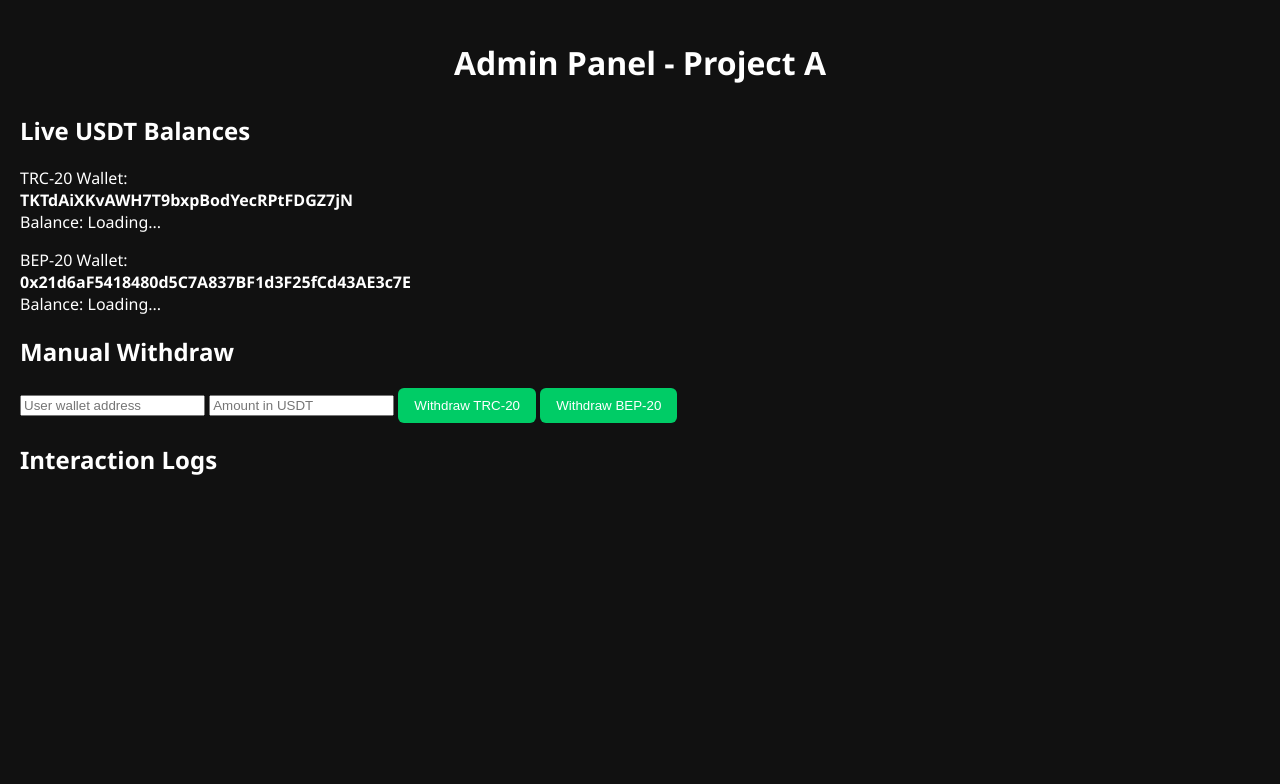
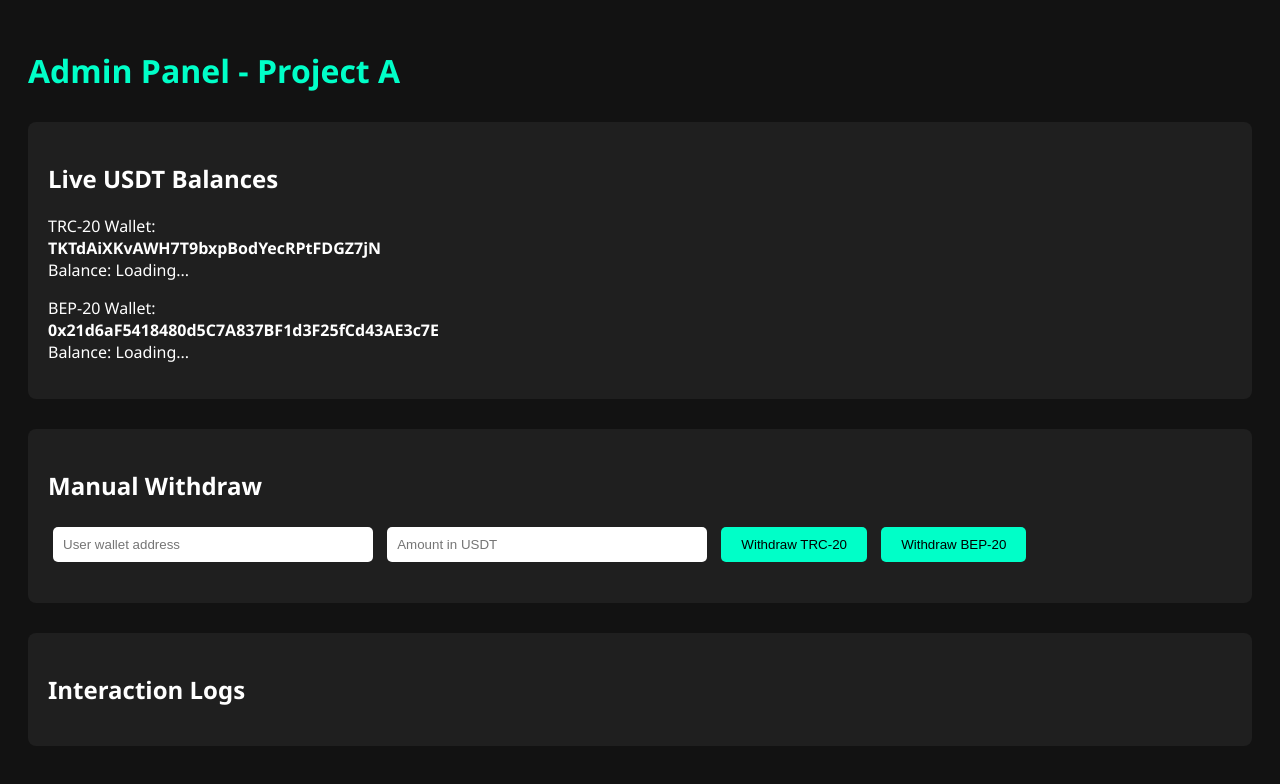
Before and after one commit to jsharma6142/verify-flash-asset, a plain HTML site: page admin-panel/admin.html in a window 1280 px wide. Drawn offline with Linux system fonts and the light colour scheme; a script that the page names is missing.

Commit message:
Update admin.css

```diff
--- a/admin-panel/admin.css
+++ b/admin-panel/admin.css
@@ -1,43 +1,46 @@
 body {
-  background-color: #111;
-  color: white;
+  background: #121212;
+  color: #fff;
   font-family: 'Segoe UI', sans-serif;
-  margin: 0;
   padding: 20px;
 }
 
-.container {
-  max-width: 1000px;
-  margin: auto;
+h1 {
+  color: #00ffc8;
 }
 
-h1 {
-  text-align: center;
-  margin-bottom: 30px;
+#balances, #withdraw, #logs {
+  margin-top: 30px;
+  padding: 20px;
+  background: #1f1f1f;
+  border-radius: 8px;
 }
 
-table {
-  width: 100%;
-  border-collapse: collapse;
-  background-color: #222;
-  box-shadow: 0 0 12px rgba(0,255,0,0.3);
-}
-
-th, td {
-  padding: 14px;
-  text-align: center;
-  border-bottom: 1px solid #333;
+input {
+  margin: 5px;
+  padding: 10px;
+  width: 300px;
+  border: none;
+  border-radius: 5px;
 }
 
 button {
-  background-color: #00cc66;
+  padding: 10px 20px;
+  margin: 5px;
+  background: #00ffc8;
+  color: #000;
   border: none;
-  padding: 10px 16px;
-  border-radius: 6px;
-  color: white;
   cursor: pointer;
+  border-radius: 5px;
 }
 
 button:hover {
-  background-color: #00994d;
+  background: #00c2a8;
 }
+
+#logList li {
+  margin: 8px 0;
+  background: #2a2a2a;
+  padding: 8px;
+  border-left: 4px solid #00ffc8;
+}
```
